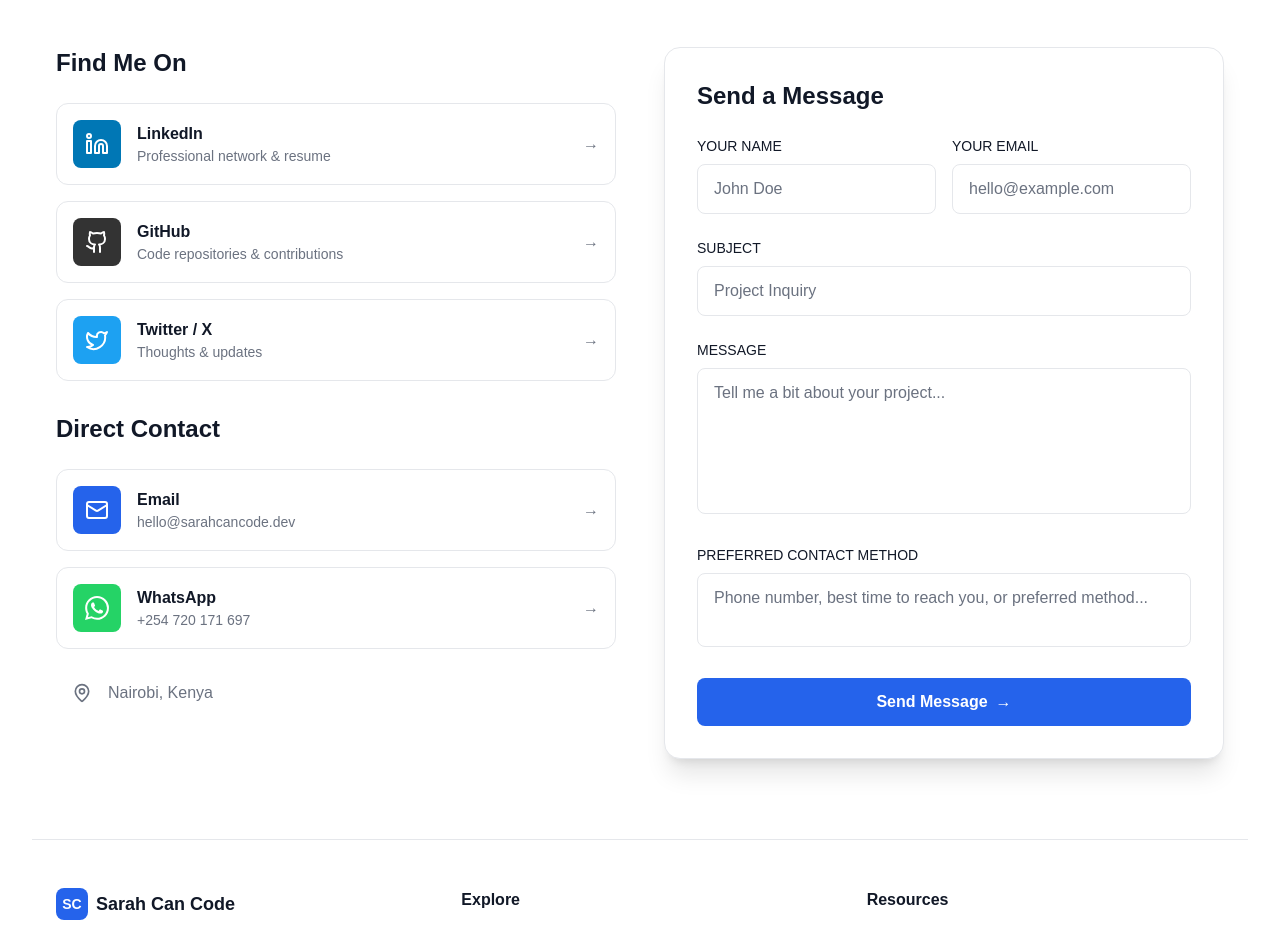
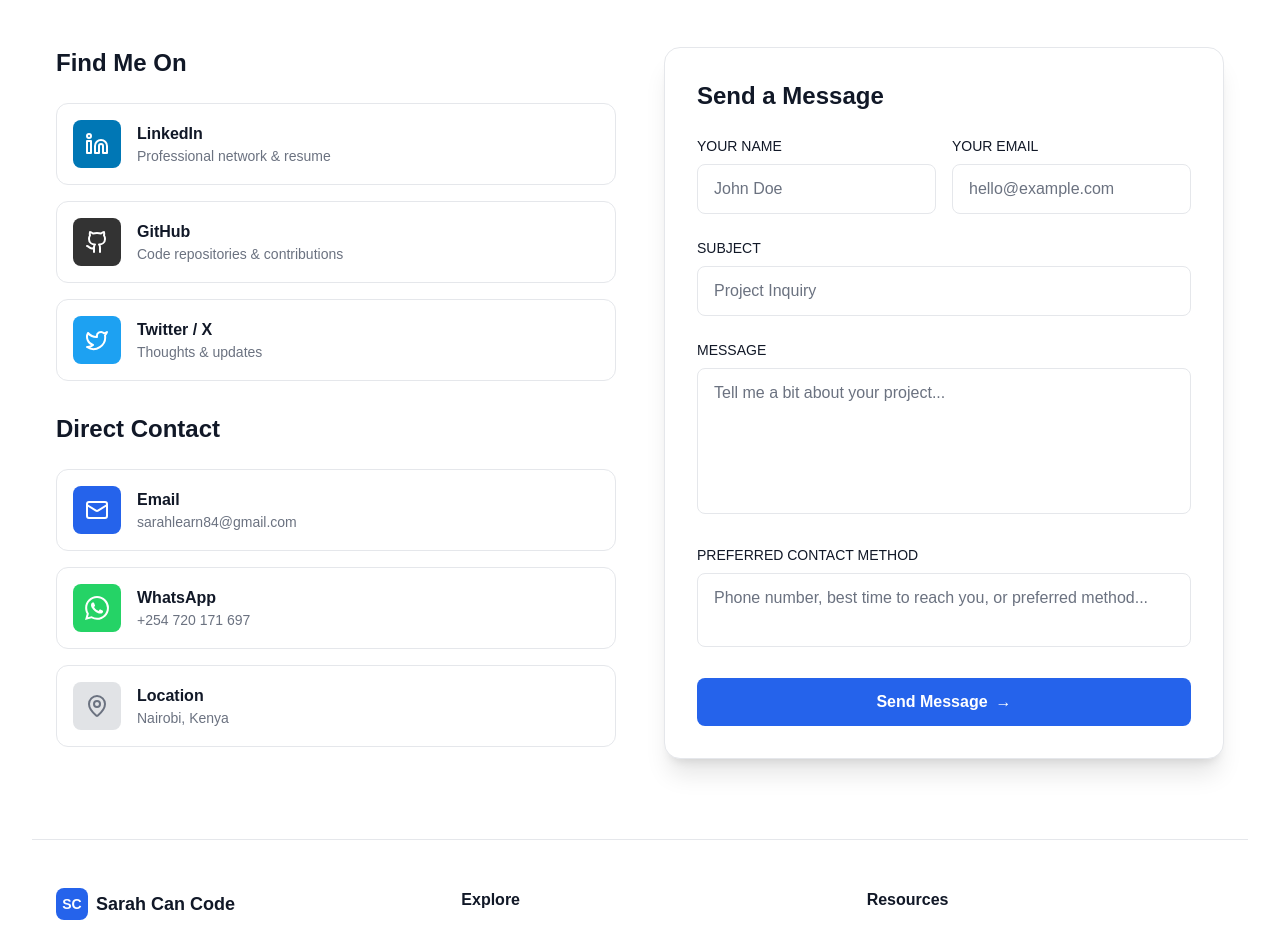
Before and after one commit to SarahWanjiru/sarahcancode, a Next.js app: page / in a window 1280 px wide. Shown: the part 2640-3572 px from the top of the page. Built offline with nearby package versions, Linux system fonts and the light colour scheme.

Commit message:
feat(contact): remove arrow icons and update email address in contact section
- Removed arrow icons from all contact links for cleaner design
- Updated email address from hello@sarahcancode.dev to sarahlearn84@gmail.com
- Added styled location section with map pin icon and background styling

```diff
--- a/app/components/ContactSection.tsx
+++ b/app/components/ContactSection.tsx
@@ -128,9 +128,6 @@ export default function ContactSection() {
                       </p>
                     </div>
                   </div>
-                  <span className="text-text-secondary group-hover:text-accent transition-colors">
-                    →
-                  </span>
                 </a>
 
                 <a
@@ -148,9 +145,7 @@ export default function ContactSection() {
                       </p>
                     </div>
                   </div>
-                  <span className="text-text-secondary group-hover:text-accent transition-colors">
-                    →
-                  </span>
+
                 </a>
 
                 <a
@@ -170,9 +165,7 @@ export default function ContactSection() {
                       </p>
                     </div>
                   </div>
-                  <span className="text-text-secondary group-hover:text-accent transition-colors">
-                    →
-                  </span>
+
                 </a>
               </div>
             </div>
@@ -192,10 +185,9 @@ export default function ContactSection() {
                     </div>
                     <div>
                       <p className="font-semibold text-text-primary">Email</p>
-                      <p className="text-sm text-text-secondary">hello@sarahcancode.dev</p>
+                      <p className="text-sm text-text-secondary">sarahlearn84@gmail.com</p>
                     </div>
                   </div>
-                  <span className="text-text-secondary group-hover:text-accent transition-colors">→</span>
                 </a>
 
                 <a
@@ -215,12 +207,18 @@ export default function ContactSection() {
                       <p className="text-sm text-text-secondary">+254 720 171 697</p>
                     </div>
                   </div>
-                  <span className="text-text-secondary group-hover:text-accent transition-colors">→</span>
                 </a>
 
-                <div className="flex items-center gap-4 p-4 text-text-secondary">
-                  <MapPin className="w-5 h-5 shrink-0" />
-                  <span>Nairobi, Kenya</span>
+                <div className="flex items-center justify-between p-4 bg-surface border border-border rounded-xl">
+                  <div className="flex items-center gap-4">
+                    <div className="w-12 h-12 bg-text-secondary/20 rounded-lg flex items-center justify-center">
+                      <MapPin className="w-6 h-6 text-text-secondary" />
+                    </div>
+                    <div>
+                      <p className="font-semibold text-text-primary">Location</p>
+                      <p className="text-sm text-text-secondary">Nairobi, Kenya</p>
+                    </div>
+                  </div>
                 </div>
               </div>
             </div>
```
